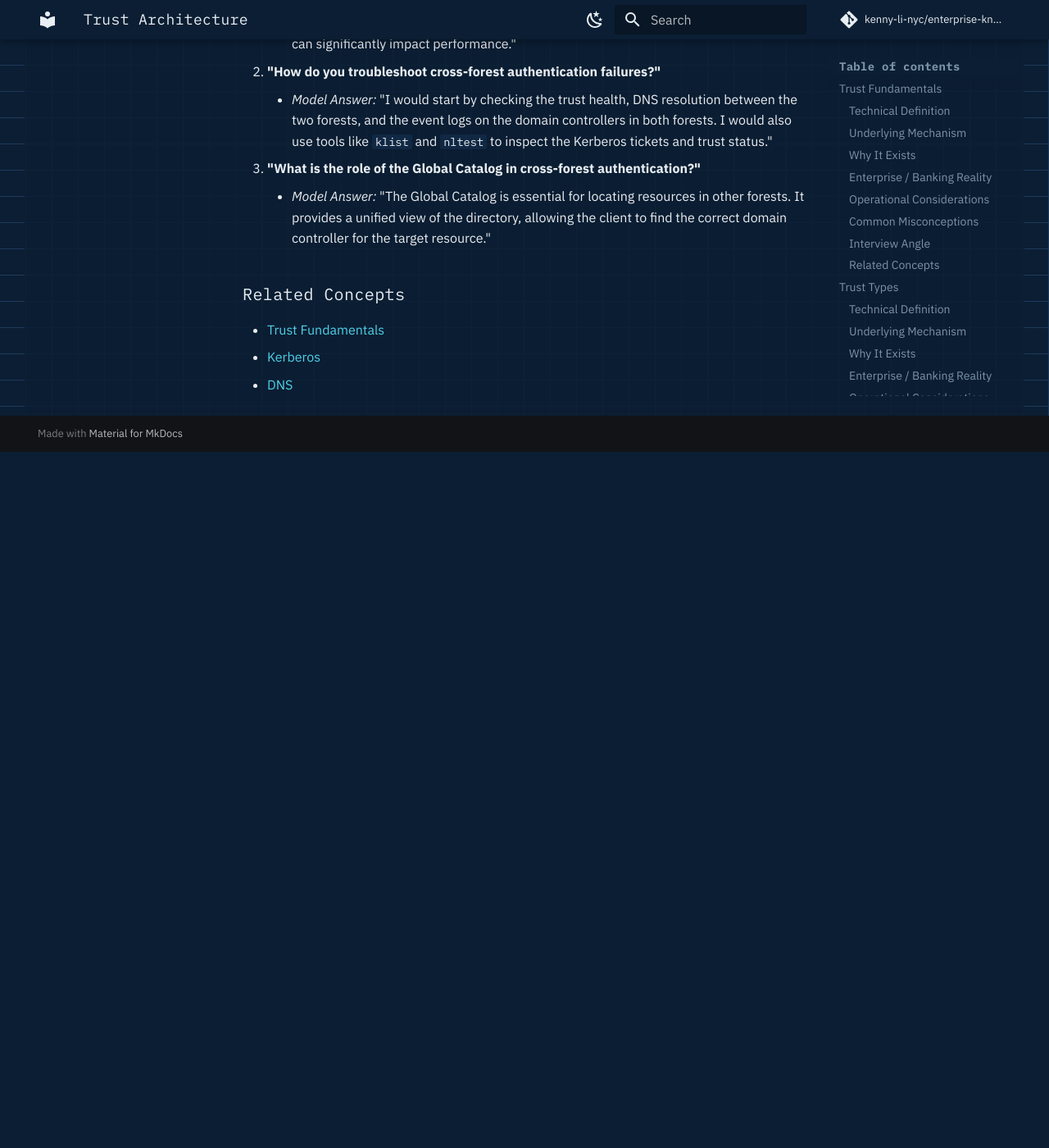
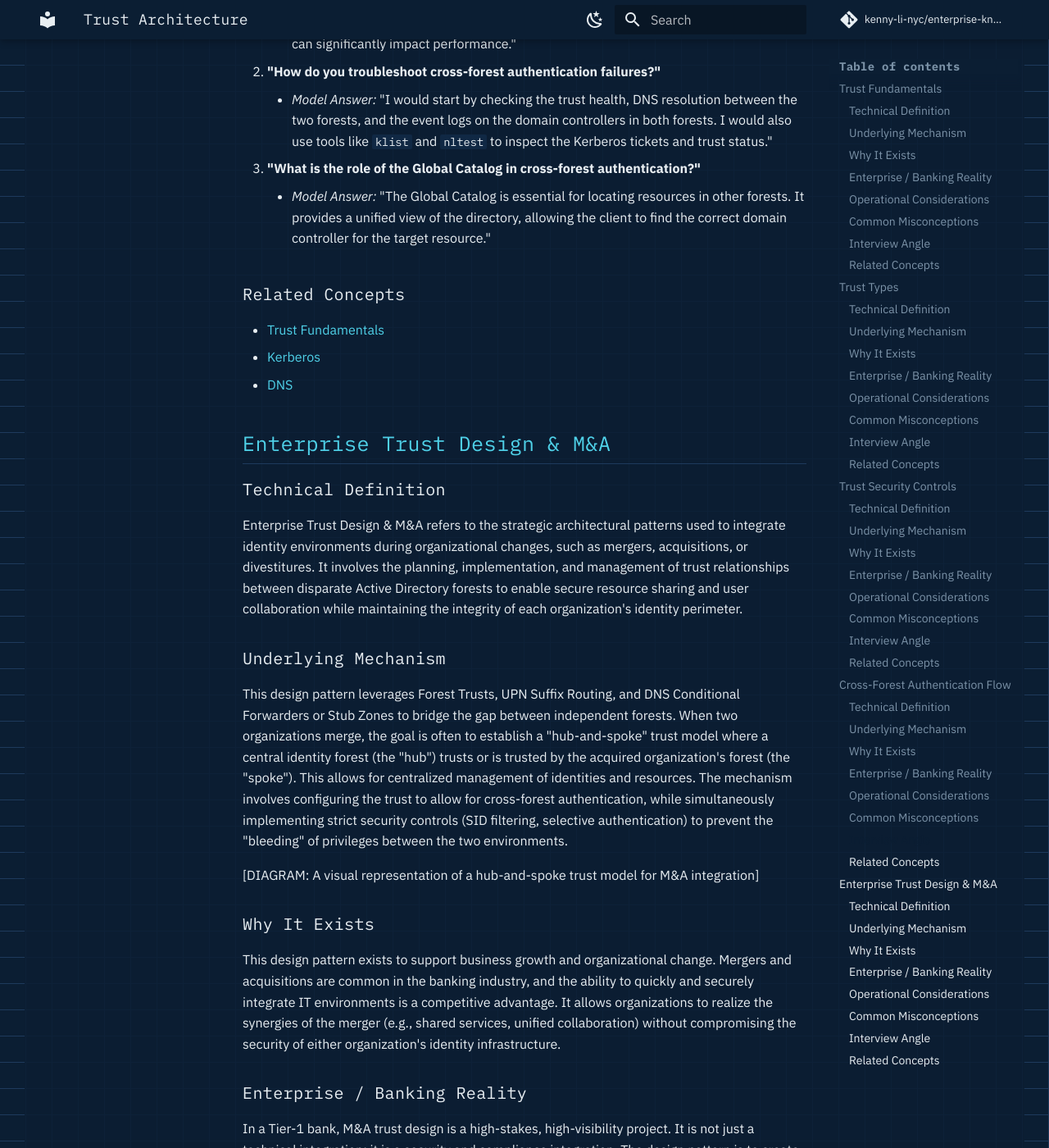
Before and after one commit to kenny-li-nyc/enterprise-knowledge-base, an MkDocs documentation site: the page built from docs/identity/layer1-directory-trust/trust-architecture.md, in a window 1280 px wide and 1400 px high, scrolled down 9936 px. Shown: the whole window at 82% size. Built offline with MkDocs 1.6.1 and Material for MkDocs 9.7.7, drawn with Linux system fonts in a browser that asks for light colours; comment, search, counter and statistics services are not loaded; before the commit the page ends 10487 px from its top, so only the background shows below that; some of the changed text lies outside the part shown.

Commit message:
docs: add enterprise trust design and M&A section to trust architecture
Co-authored-by: aider (gemini/gemini-3.1-flash-lite) <aider@aider.chat>

```diff
--- a/docs/identity/layer1-directory-trust/trust-architecture.md
+++ b/docs/identity/layer1-directory-trust/trust-architecture.md
@@ -189,3 +189,43 @@ Operational challenges include latency, DNS resolution, and trust health. Cross-
 *   [Trust Fundamentals](trust-architecture.md#trust-fundamentals)
 *   [Kerberos](kerberos.md)
 *   [DNS](dns.md)
+
+## Enterprise Trust Design & M&A
+
+### Technical Definition
+Enterprise Trust Design & M&A refers to the strategic architectural patterns used to integrate identity environments during organizational changes, such as mergers, acquisitions, or divestitures. It involves the planning, implementation, and management of trust relationships between disparate Active Directory forests to enable secure resource sharing and user collaboration while maintaining the integrity of each organization's identity perimeter.
+
+### Underlying Mechanism
+This design pattern leverages Forest Trusts, UPN Suffix Routing, and DNS Conditional Forwarders or Stub Zones to bridge the gap between independent forests. When two organizations merge, the goal is often to establish a "hub-and-spoke" trust model where a central identity forest (the "hub") trusts or is trusted by the acquired organization's forest (the "spoke"). This allows for centralized management of identities and resources. The mechanism involves configuring the trust to allow for cross-forest authentication, while simultaneously implementing strict security controls (SID filtering, selective authentication) to prevent the "bleeding" of privileges between the two environments.
+
+[DIAGRAM: A visual representation of a hub-and-spoke trust model for M&A integration]
+
+### Why It Exists
+This design pattern exists to support business growth and organizational change. Mergers and acquisitions are common in the banking industry, and the ability to quickly and securely integrate IT environments is a competitive advantage. It allows organizations to realize the synergies of the merger (e.g., shared services, unified collaboration) without compromising the security of either organization's identity infrastructure.
+
+### Enterprise / Banking Reality
+In a Tier-1 bank, M&A trust design is a high-stakes, high-visibility project. It is not just a technical integration; it is a security and compliance integration. The design pattern is to create a "clean room" environment where the acquired organization's forest is treated as untrusted until it has been audited and secured. The integration is often phased, starting with limited resource sharing and gradually moving toward full identity integration. Audit and compliance teams will require rigorous documentation of the trust architecture, the security controls in place, and the plan for eventual consolidation or decommissioning of the acquired forest.
+
+### Operational Considerations
+Operational challenges include managing the lifecycle of the trust, ensuring consistent security policies, and planning for the eventual consolidation or decommissioning of the acquired forest. Monitoring is critical, as the integration of two disparate environments is a prime target for attackers. You must monitor for any unauthorized access attempts or anomalies in the authentication flow.
+
+[CLI: Command to configure a forest trust for M&A integration]
+
+### Common Misconceptions
+!!! warning "Common Misconceptions"
+    *   **"M&A integration means full forest trust immediately."** This is a dangerous assumption. Integration should be phased, starting with limited access and gradually increasing as security is verified.
+    *   **"Trusts are permanent."** Trusts should be treated as temporary or at least subject to regular review, especially in M&A scenarios where the long-term goal is often consolidation.
+    *   **"I can just merge the two forests."** Merging forests is a massive, high-risk project. It is often better to maintain separate forests and use trusts to bridge them until a full consolidation is feasible.
+
+### Interview Angle
+1.  **"How do you approach the integration of two forests during an M&A event?"**
+    *   *Model Answer:* "I would start with a thorough audit of both forests, followed by a phased integration plan. I would prioritize security by implementing strict controls (SID filtering, selective authentication) and using a hub-and-spoke trust model. I would also plan for the long-term goal of consolidation or decommissioning."
+2.  **"What are the security risks of M&A trust integration?"**
+    *   *Model Answer:* "The primary risks are lateral movement, privilege escalation, and the introduction of insecure configurations from the acquired forest. These risks must be mitigated through rigorous security controls, continuous monitoring, and regular audits."
+3.  **"How do you manage the lifecycle of trusts in an M&A scenario?"**
+    *   *Model Answer:* "I would treat trusts as temporary or subject to regular review. I would document the business justification for each trust, implement strict security controls, and have a clear plan for decommissioning the trust when it is no longer needed."
+
+### Related Concepts
+*   [Forests, Domains, OUs & Sites](forests-domains-ous-sites.md)
+*   [Trust Fundamentals](trust-architecture.md#trust-fundamentals)
+*   [Trust Security Controls](trust-architecture.md#trust-security-controls)
```
